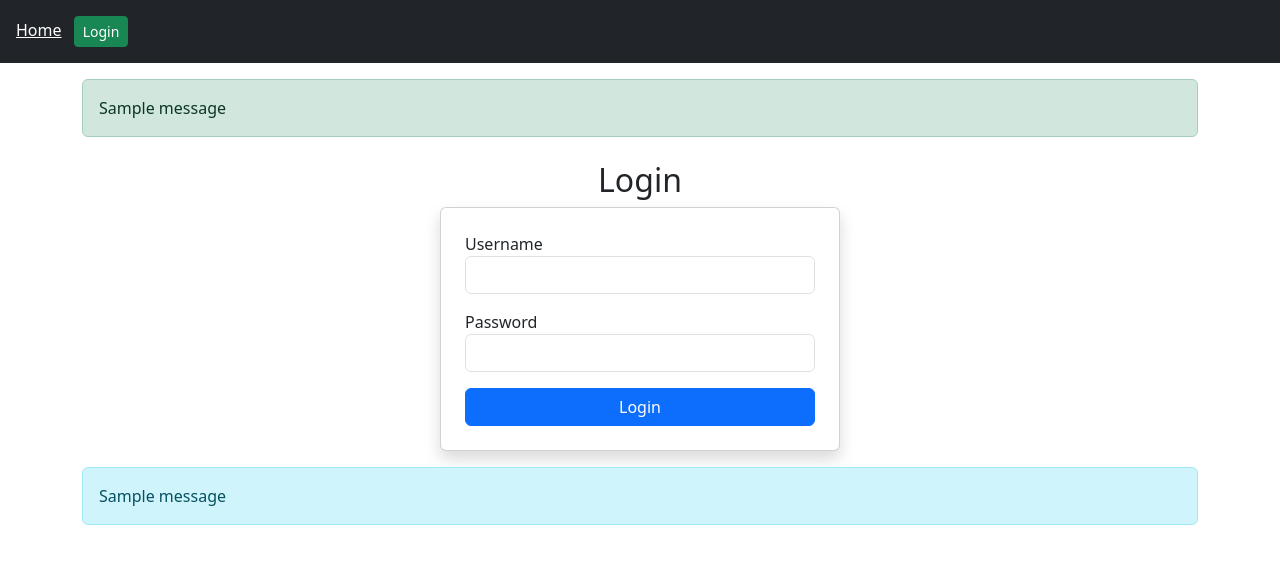
After one commit to IET-Polinela/project-2026-dimsam123, a Django app: page /login/ in a window 1280 px wide. The commit adds this page. Shown: the top 564 px of the page. Run offline with Django 5.2, Linux system fonts and the light colour scheme; tables that the repository leaves empty hold one stand-in row (values such as "Sample post"); one stand-in notice (Sample message) is shown.

Commit message:
Add files via upload

```diff
--- a/Django/iet_24782042_2026/iet_24782042_2026/settings.py
+++ b/Django/iet_24782042_2026/iet_24782042_2026/settings.py
@@ -41,7 +41,10 @@ INSTALLED_APPS = [
     'main_app',
     'about',
     'contacts',
+    'usermanagement_24782042',
 ]
+
+AUTH_USER_MODEL = 'usermanagement_24782042.CustomUser'
 
 MIDDLEWARE = [
     'django.middleware.security.SecurityMiddleware',
@@ -123,3 +126,5 @@ USE_TZ = True
 # https://docs.djangoproject.com/en/6.0/howto/static-files/
 
 STATIC_URL = 'static/'
+
+LOGIN_REDIRECT_URL = '/'
--- a/Django/iet_24782042_2026/iet_24782042_2026/urls.py
+++ b/Django/iet_24782042_2026/iet_24782042_2026/urls.py
@@ -1,23 +1,14 @@
-"""
-URL configuration for iet_24782042_2026 project.
-
-The `urlpatterns` list routes URLs to views. For more information please see:
-    https://docs.djangoproject.com/en/6.0/topics/http/urls/
-Examples:
-Function views
-    1. Add an import:  from my_app import views
-    2. Add a URL to urlpatterns:  path('', views.home, name='home')
-Class-based views
-    1. Add an import:  from other_app.views import Home
-    2. Add a URL to urlpatterns:  path('', Home.as_view(), name='home')
-Including another URLconf
-    1. Import the include() function: from django.urls import include, path
-    2. Add a URL to urlpatterns:  path('blog/', include('blog.urls'))
-"""
+from django.contrib import admin
 from django.urls import path, include
+from usermanagement_24782042.views import RegisterView
+from main_app.views import CustomLoginView, CustomLogoutView
 
 urlpatterns = [
+    path('admin/', admin.site.urls),
+
+    path('login/', CustomLoginView.as_view(), name='login'),
+    path('logout/', CustomLogoutView.as_view(), name='logout'),
+    path('register/', RegisterView.as_view(), name='register'),
+
     path('', include('main_app.urls')),
-    path('about/', include('about.urls')),
-    path('contacts/', include('contacts.urls')),
 ]
--- a/Django/iet_24782042_2026/main_app/templates/base.html
+++ b/Django/iet_24782042_2026/main_app/templates/base.html
@@ -13,18 +13,20 @@
 <body>
 
 <!-- NAVBAR -->
-<nav class="navbar navbar-expand-lg navbar-dark bg-primary">
-    <div class="container">
-        <a class="navbar-brand" href="/">IET City</a>
+<nav class="p-3 bg-dark text-white">
+    <a href="{% url 'report_list' %}" class="text-white">Home</a>
 
-        <div class="collapse navbar-collapse">
-            <ul class="navbar-nav ms-auto">
-                <li class="nav-item"><a class="nav-link" href="/">Home</a></li>
-                <li class="nav-item"><a class="nav-link" href="/about/">About</a></li>
-                <li class="nav-item"><a class="nav-link" href="/contacts/">Contact</a></li>
-            </ul>
-        </div>
-    </div>
+    {% if user.is_authenticated %}
+    <span class="ms-3">Halo, {{ user.username }}</span>
+
+    <form method="post" action="{% url 'logout' %}" class="d-inline">
+        {% csrf_token %}
+        <button type="submit" class="btn btn-danger btn-sm ms-2">Logout</button>
+    </form>
+
+{% else %}
+        <a href="{% url 'login' %}" class="btn btn-success btn-sm ms-2">Login</a>
+    {% endif %}
 </nav>
 
 <!-- ALERT -->
@@ -43,6 +45,16 @@
     {% block content %}{% endblock %}
 </div>
 
+<div class="container mt-3">
+    {% if messages %}
+        {% for message in messages %}
+            <div class="alert alert-info">
+                {{ message }}
+            </div>
+        {% endfor %}
+    {% endif %}
+</div>
+
 <script src="https://cdn.jsdelivr.net/npm/bootstrap@5.3.0/dist/js/bootstrap.bundle.min.js"></script>
 </body>
 </html>
--- /dev/null
+++ b/Django/iet_24782042_2026/main_app/templates/login.html
@@ -0,0 +1,22 @@
+{% extends 'base.html' %}
+{% block content %}
+
+<h2 class="text-center">Login</h2>
+
+<form method="post" class="card p-4 shadow" style="max-width: 400px; margin:auto;">
+    {% csrf_token %}
+
+    <div class="mb-3">
+        <label>Username</label>
+        <input type="text" name="username" class="form-control">
+    </div>
+
+    <div class="mb-3">
+        <label>Password</label>
+        <input type="password" name="password" class="form-control">
+    </div>
+
+    <button type="submit" class="btn btn-primary w-100">Login</button>
+</form>
+
+{% endblock %}
--- /dev/null
+++ b/Django/iet_24782042_2026/main_app/templates/register.html
@@ -0,0 +1,5 @@
+<form method="post">
+    {% csrf_token %}
+    {{ form.as_p }}
+    <button type="submit">Register</button>
+</form>
--- a/Django/iet_24782042_2026/main_app/views.py
+++ b/Django/iet_24782042_2026/main_app/views.py
@@ -4,51 +4,101 @@ from .models import Report
 from .forms import ReportForm
 from django.views import View
 from django.shortcuts import get_object_or_404, redirect
+from django.contrib import messages
+from django.views.generic import CreateView
+from django.contrib.auth import get_user_model
+from django.contrib.auth.views import LoginView, LogoutView
 
-# LIST
+
+
+class CustomLoginView(LoginView):
+    template_name = 'login.html'
+
+    def form_valid(self, form):
+        messages.success(self.request, "Login berhasil")
+        return super().form_valid(form)
+
+
+class CustomLogoutView(LogoutView):
+    next_page = reverse_lazy('login')
+
+    def dispatch(self, request, *args, **kwargs):
+        messages.success(request, "Logout berhasil")
+        return super().dispatch(request, *args, **kwargs)
+
+
+User = get_user_model()
+class AdminRequiredMixin:
+    def dispatch(self, request, *args, **kwargs):
+        if not request.user.is_authenticated or not request.user.is_admin:
+            messages.error(request, "Akses Ditolak")
+            return redirect('report_list')
+        return super().dispatch(request, *args, **kwargs)
+
+
+# LIST (semua boleh akses)
 class ReportListView(ListView):
     model = Report
     template_name = 'main_app/home.html'
     context_object_name = 'reports'
 
 
-# DETAIL
+# DETAIL (semua boleh akses)
 class ReportDetailView(DetailView):
     model = Report
     template_name = 'main_app/detail.html'
 
 
-# CREATE
+# CREATE (ADMIN ONLY)
 class ReportCreateView(CreateView):
     model = Report
     form_class = ReportForm
     template_name = 'main_app/add_report.html'
     success_url = reverse_lazy('report_list')
 
+    def dispatch(self, request, *args, **kwargs):
+        if not request.user.is_authenticated or not getattr(request.user, 'is_admin', False):
+            messages.error(request, "Akses Ditolak")
+            return redirect('report_list')
+        return super().dispatch(request, *args, **kwargs)
 
-# UPDATE
-class ReportUpdateView(UpdateView):
+
+# UPDATE (ADMIN ONLY)
+class ReportUpdateView(AdminRequiredMixin, UpdateView):
     model = Report
     form_class = ReportForm
     template_name = 'main_app/update_report.html'
     success_url = reverse_lazy('report_list')
 
+    def form_valid(self, form):
+        messages.success(self.request, "Laporan berhasil diperbarui")
+        return super().form_valid(form)
 
-# DELETE
-class ReportDeleteView(DeleteView):
+
+# DELETE (ADMIN ONLY)
+class ReportDeleteView(AdminRequiredMixin, DeleteView):
     model = Report
     template_name = 'main_app/delete_confirm.html'
     success_url = reverse_lazy('report_list')
 
+    def delete(self, request, *args, **kwargs):
+        messages.success(self.request, "Laporan berhasil dihapus")
+        return super().delete(request, *args, **kwargs)
 
-# WORKFLOW STATUS (INI YANG DIPAKE)
+
+# WORKFLOW STATUS (ADMIN ONLY)
 class ReportUpdateStatusView(View):
     def post(self, request, pk):
+        if not request.user.is_authenticated or not request.user.is_admin:
+            messages.error(request, "Akses Ditolak")
+            return redirect('report_list')
+
         report = get_object_or_404(Report, pk=pk)
         new_status = request.POST.get('status')
 
         if new_status in ['VERIFIED', 'IN_PROGRESS', 'RESOLVED']:
             report.status = new_status
             report.save()
+            messages.success(request, "Status berhasil diperbarui")
 
         return redirect('report_list')
--- /dev/null
+++ b/Django/iet_24782042_2026/usermanagement_24782042/apps.py
@@ -0,0 +1,5 @@
+from django.apps import AppConfig
+
+
+class Usermanagement24782042Config(AppConfig):
+    name = 'usermanagement_24782042'
--- /dev/null
+++ b/Django/iet_24782042_2026/usermanagement_24782042/models.py
@@ -0,0 +1,6 @@
+from django.db import models
+from django.contrib.auth.models import AbstractUser
+
+class CustomUser(AbstractUser):
+    is_admin = models.BooleanField(default=False)
+    is_member = models.BooleanField(default=True)
--- /dev/null
+++ b/Django/iet_24782042_2026/usermanagement_24782042/tests.py
@@ -0,0 +1,3 @@
+from django.test import TestCase
+
+# Create your tests here.
```
Also changed, not shown: Django/iet_24782042_2026/usermanagement_24782042/admin.py (added, +21 -0 lines), Django/iet_24782042_2026/usermanagement_24782042/views.py (added, +13 -0 lines), Django/iet_24782042_2026/usermanagement_24782042/__init__.py (added), Django/iet_24782042_2026/usermanagement_24782042/migrations/0001_initial.py (added), Django/iet_24782042_2026/usermanagement_24782042/migrations/__init__.py (added).
